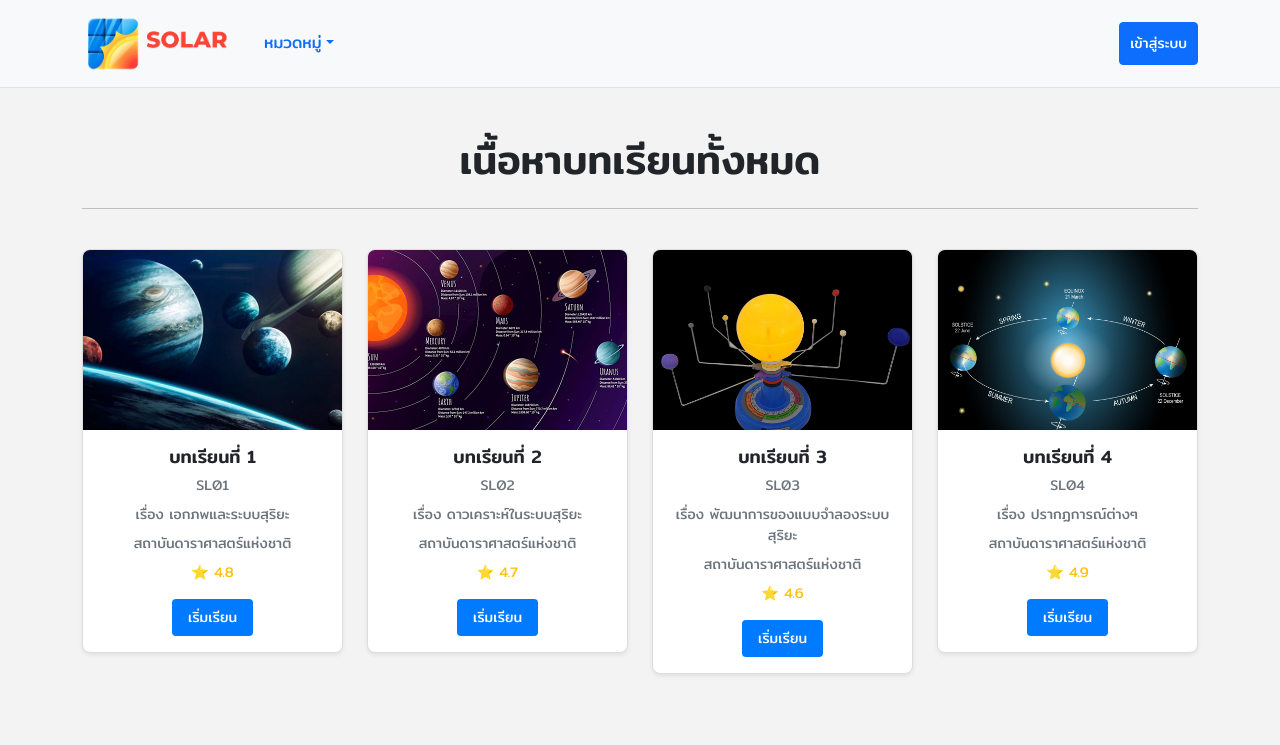
After one commit to NiceZGT730/newfile1t, a PHP site: page /testchapter.html in a window 1280 px wide. The commit adds this page. Shown: the top 745 px of the page. Run offline with PHP 8.4, Linux system fonts and the light colour scheme.

Commit message:
12/21/24

```diff
--- a/Start.php
+++ b/Start.php
@@ -13,6 +13,8 @@
     $db = new Database();
 
     $db->getConnection();
+
+
 
 ?>
 
--- a/header.php
+++ b/header.php
@@ -3,6 +3,11 @@
 $conn = new mysqli('localhost', 'root', '', 'login_regis_db');
 
     session_start();
+
+    if (!isset($_SESSION['userid'])) {
+        header("Location: testlogin.php");
+        exit();
+    }
 
 ?>
 
--- /dev/null
+++ b/testchapter.html
@@ -0,0 +1,214 @@
+
+
+<!DOCTYPE html>
+<html lang="th">
+<head>
+    <meta charset="UTF-8">
+    <meta name="viewport" content="width=device-width, initial-scale=1.0">
+    <title>STOU e-Learning</title>
+    <!-- ลิงค์ไปยัง Google Fonts -->
+    <link href="https://fonts.googleapis.com/css2?family=Itim&family=K2D:wght@300;400;600&display=swap" rel="stylesheet">
+    <link href="https://cdn.jsdelivr.net/npm/bootstrap@5.3.0-alpha1/dist/css/bootstrap.min.css" rel="stylesheet" />
+    <link href="https://fonts.googleapis.com/css2?family=Mitr:wght@200;300;400;500;600;700&display=swap" rel="stylesheet">
+    <link rel="stylesheet" href="testindex.css">
+    <style>
+        /* ตั้งค่าพื้นฐาน */
+body {
+    font-family: 'Mitr', sans-serif;
+    background-color: #f3f3f3;
+    margin: 0;
+    padding: 0;
+}
+.logins{
+    background-color: #0D6eFD;
+    border-color: #0D6eFD;
+    padding: 10px 10px;
+
+    color: #fff;
+    border: 1;
+}
+.logins:hover{
+    color: #fff;
+    background-color: #0056b3;
+}
+h1.section-title {
+    font-size: 40px;
+    /* font-weight: bold; */
+}
+
+/* การตั้งค่า Card */
+.card {
+    border: 1px solid #ddd;
+    border-radius: 8px;
+    overflow: hidden;
+    background-color: #fff;
+    box-shadow: 0 4px 8px rgba(0, 0, 0, 0.1);
+    transition: transform 0.2s, box-shadow 0.2s;
+}
+
+.card:hover {
+    transform: translateY(-4px);
+    box-shadow: 0 6px 12px rgba(0, 0, 0, 0.2);
+}
+
+.card-img-top {
+    width: 100%;
+    height: 180px;
+    object-fit: cover;
+}
+
+.card-body {
+    padding: 16px;
+}
+
+/* ตัวอักษร */
+.card-title {
+    font-size: 18px;
+
+    margin-bottom: 8px;
+}
+
+.card-code, .card-category, .card-author {
+    font-size: 14px;
+    color: #6c757d;
+    margin-bottom: 8px;
+}
+
+.card-rating {
+    font-size: 14px;
+    color: #ffc107;
+}
+
+/* ปุ่ม */
+.btn-primary {
+    background-color: #007bff;
+    border: none;
+    padding: 8px 16px;
+    border-radius: 4px;
+    text-transform: uppercase;
+    font-size: 14px;
+}
+
+.btn-primary:hover {
+    background-color: #0056b3;
+}
+hr{
+    margin-bottom: 40px;
+}
+
+    </style>
+
+</head>
+<body>
+    <header class="bg-light py-3 border-bottom">
+        <div class="container d-flex justify-content-start align-items-center">
+            <div class="logo">
+                <a href="testindex.html"><img src="logosolar.png" width="150px" alt="Logo" class="logo"></a>
+            </div>
+            <nav class="ms-3">
+                <ul class="nav">
+                    <li class="nav-item dropdown">
+                        <a href="#" class="nav-link dropdown-toggle" id="navbarDropdown" role="button" data-bs-toggle="dropdown" aria-expanded="false">หมวดหมู่</a>
+                        <ul class="dropdown-menu" aria-labelledby="navbarDropdown">
+                            <li><a class="dropdown-item" href="testchapter.html">เนื้อหาบทเรียน</a></li>
+                            <li><a class="dropdown-item" href="testquiz.html">แบบทดสอบหลังเรียน</a></li>
+                            <li><a class="dropdown-item" href="testgame.html">เกมฝึกฝนทักษะ</a></li>
+                        </ul>
+                    </li>
+                    <!-- <li class="nav-item">
+                        <a class="nav-link" href="#">หน้าหลัก</a>
+                    </li> -->
+                </ul>
+            </nav>
+            <div class="language-login d-flex gap-3 align-items-center ms-auto">
+
+                <a href="testlogin.php" class="logins btn  btn-sm">เข้าสู่ระบบ</a>
+            </div>
+        </div>
+    </header>
+
+
+    <main class="container py-5">
+        <h1 class="mb-4 text-center section-title">เนื้อหาบทเรียนทั้งหมด</h1>
+        <hr>
+        <div class="row">
+            <!-- Card: บทเรียนที่ 1 -->
+            <div class="col-md-3 mb-4">
+                <div class="card shadow-sm">
+                    <img src="ch1.jpg" class="card-img-top" alt="บทเรียนที่ 1">
+                    <div class="card-body">
+                        <h5 class="card-title text-center">บทเรียนที่ 1</h5>
+                        <p class="card-code text-center">SL01</p>
+                        <p class="card-category text-center">เรื่อง เอกภพและระบบสุริยะ</p>
+                        <p class="card-author text-center">สถาบันดาราศาสตร์แห่งชาติ</p>
+                        <div class="card-rating text-center">
+                            ⭐ 4.8
+                        </div>
+                        <div class="text-center mt-3">
+                            <a href="Start.php" class="btn btn-primary">เริ่มเรียน</a>
+                        </div>
+                    </div>
+                </div>
+            </div>
+            <!-- Card: บทเรียนที่ 2 -->
+            <div class="col-md-3 mb-4">
+                <div class="card shadow-sm">
+                    <img src="ch2.png" class="card-img-top" alt="บทเรียนที่ 2">
+                    <div class="card-body">
+                        <h5 class="card-title text-center">บทเรียนที่ 2</h5>
+                        <p class="card-code text-center">SL02</p>
+                        <p class="card-category text-center">เรื่อง ดาวเคราะห์ในระบบสุริยะ</p>
+                        <p class="card-author text-center">สถาบันดาราศาสตร์แห่งชาติ</p>
+                        <div class="card-rating text-center">
+                            ⭐ 4.7
+                        </div>
+                        <div class="text-center mt-3">
+                            <a href="lesson2.php" class="btn btn-primary">เริ่มเรียน</a>
+                        </div>
+                    </div>
+                </div>
+            </div>
+            <!-- Card: บทเรียนที่ 3 -->
+            <div class="col-md-3 mb-4">
+                <div class="card shadow-sm">
+                    <img src="ch3.jpg" class="card-img-top" alt="บทเรียนที่ 3">
+                    <div class="card-body">
+                        <h5 class="card-title text-center">บทเรียนที่ 3</h5>
+                        <p class="card-code text-center">SL03</p>
+                        <p class="card-category text-center">เรื่อง พัฒนาการของแบบจำลองระบบสุริยะ</p>
+                        <p class="card-author text-center">สถาบันดาราศาสตร์แห่งชาติ</p>
+                        <div class="card-rating text-center">
+                            ⭐ 4.6
+                        </div>
+                        <div class="text-center mt-3">
+                            <a href="lesson3.html" class="btn btn-primary">เริ่มเรียน</a>
+                        </div>
+                    </div>
+                </div>
+            </div>
+            <!-- Card: บทเรียนที่ 4 -->
+            <div class="col-md-3 mb-4">
+                <div class="card shadow-sm">
+                    <img src="ch4.jpg" class="card-img-top" alt="บทเรียนที่ 4">
+                    <div class="card-body">
+                        <h5 class="card-title text-center">บทเรียนที่ 4</h5>
+                        <p class="card-code text-center">SL04</p>
+                        <p class="card-category text-center">เรื่อง ปรากฏการณ์ต่างๆ</p>
+                        <p class="card-author text-center">สถาบันดาราศาสตร์แห่งชาติ</p>
+                        <div class="card-rating text-center">
+                            ⭐ 4.9
+                        </div>
+                        <div class="text-center mt-3">
+                            <a href="lesson4.html" class="btn btn-primary">เริ่มเรียน</a>
+                        </div>
+                    </div>
+                </div>
+            </div>
+        </div>
+    </main>
+
+
+
+    <script src="https://cdn.jsdelivr.net/npm/bootstrap@5.3.0-alpha1/dist/js/bootstrap.bundle.min.js"></script>
+</body>
+</html>
--- a/testindex.css
+++ b/testindex.css
@@ -1,6 +1,6 @@
 /* styles.css */
 body {
-    font-family: 'Itim', sans-serif;
+    font-family: 'Mitr', sans-serif;
     margin: 0;
     padding: 0;
     background-color: #f4f7fc;
--- a/testlogin.css
+++ b/testlogin.css
@@ -1,10 +1,14 @@
+
 html,
 body {
   height: 100%;
+
 }
 
 body {
+
   display: flex;
+  justify-content: center;  /* เพิ่มบรรทัดนี้ */
   align-items: center;
   padding-top: 40px;
   padding-bottom: 40px;
```
Also changed, not shown: lesson2.php (renamed from lesson2.html, +8 -0 lines), testchapter copy.html (added, +127 -0 lines), testindex.html (+5 -4 lines), testlogin.php (+34 -10 lines), testquiz.html (added, +168 -0 lines), bootstrap-logo.svg (added), ch1.jpg (added), ch2.png (added), ch3.jpg (added), ch4.jpg (added), logo-solar.png (added), logo.png (added), logosolar.png (added).
